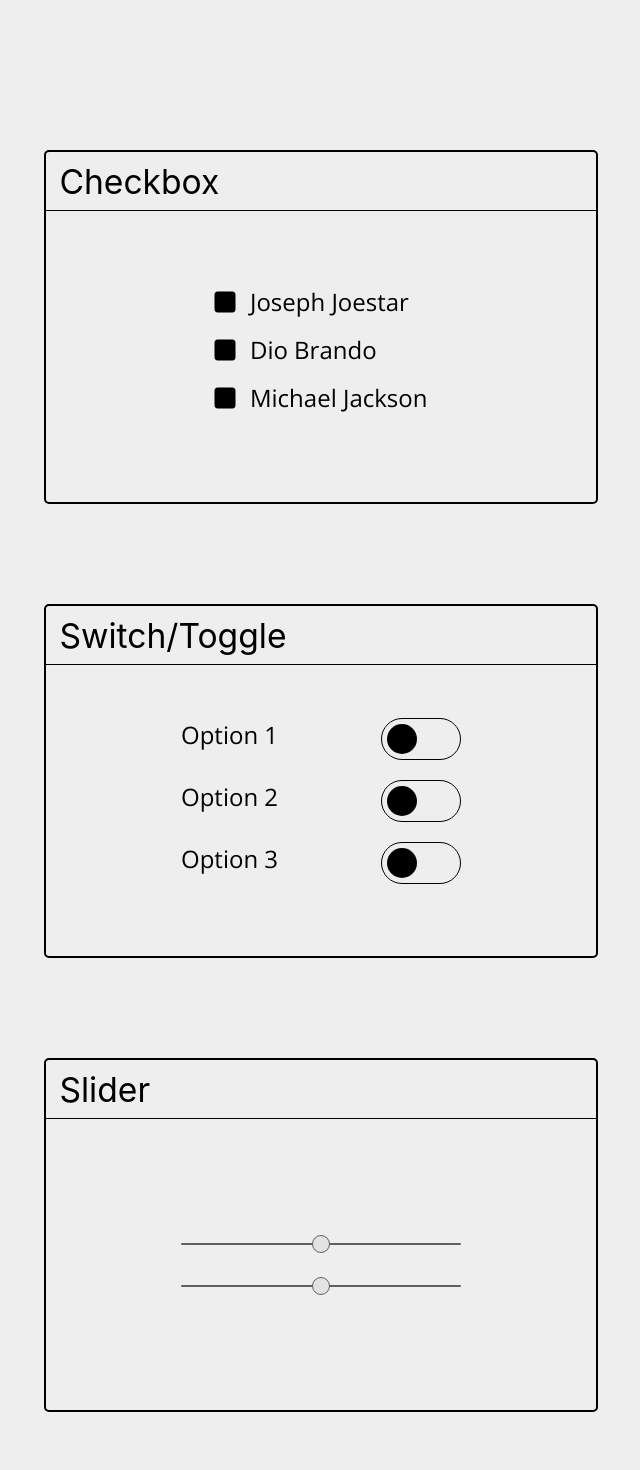
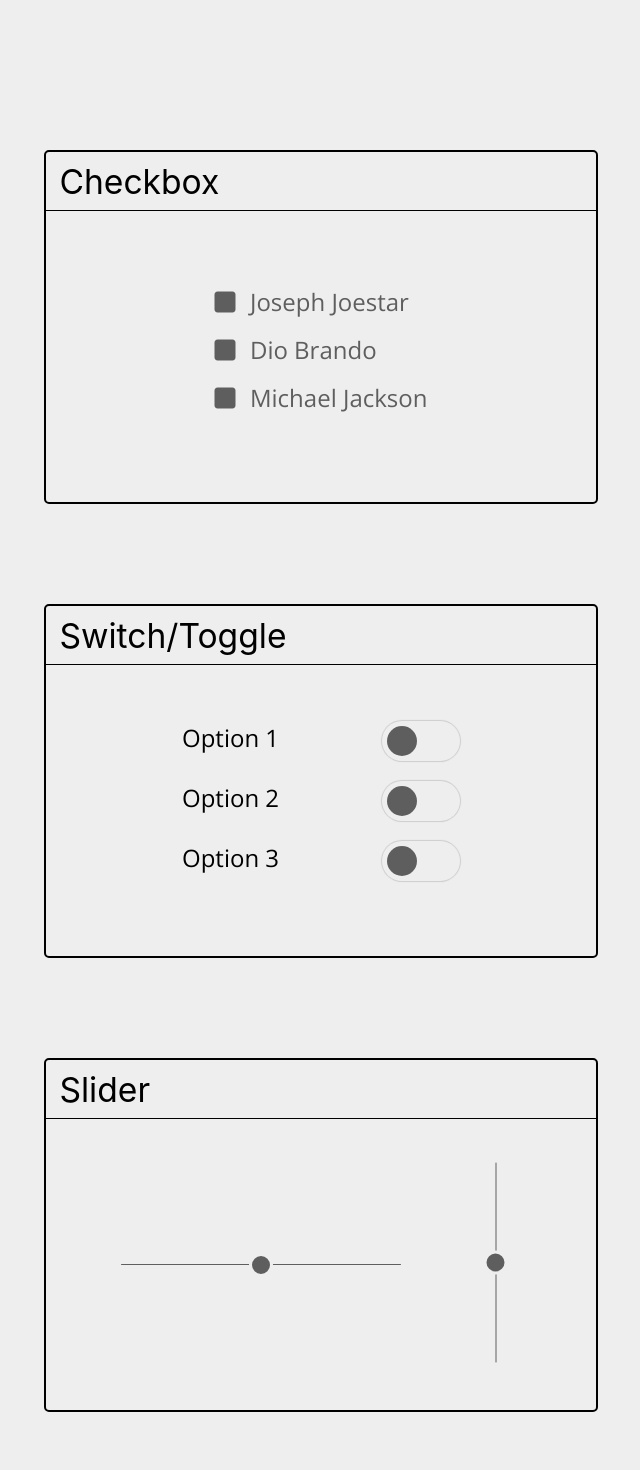
Before and after one commit to Spencer-J-Lee/simple-components, a React (Create React App) app: page / in a window 1280 px wide. Shown: the top 1470 px of the page, without its empty margins (319-959 px from the left). Built offline with nearby package versions, Linux system fonts and the light colour scheme.

Commit message:
Add sliders and opacity on hover for components

```diff
--- a/src/App.js
+++ b/src/App.js
@@ -3,6 +3,7 @@ import Checkbox from './containers/Checkbox/Checkbox';
 import Switch from './containers/Switch/Switch';
 import Slider from './containers/Slider/Slider';
 import Button from './components/Button/Button';
+import Menu from './components/Menu/Menu';
 import DisplayBox from './components/DisplayBox/DisplayBox';
 import classes from './App.module.css';
 
@@ -26,20 +27,20 @@ function App() {
       </DisplayBox>
 
       <DisplayBox title="Slider">
-        <div className={classes.ContentWrapper}>
-          <Slider type="square"/>
-          <Slider type="round"/>
+        <div className={classes.SlidersWrapper}>
+          <Slider />
+          <div className={classes.VertSliderWrapper}>
+            <Slider vertical='true'/>
+          </div>
         </div>
       </DisplayBox>
 
       <DisplayBox title="Button">
-        <div className={classes.ContentWrapper}>
-          <Button>Click Me</Button>
-        </div>
+        <Button>Click Me</Button>
       </DisplayBox>
 
       <DisplayBox title="Menu">
-
+        <Menu />
       </DisplayBox>
 
       <DisplayBox title="Progress Bar">
--- a/src/App.module.css
+++ b/src/App.module.css
@@ -17,3 +17,13 @@ html, body, #root {
   display: flex;
   flex-direction: column;
 }
+
+.SlidersWrapper {
+  margin-left: -120px;
+}
+
+.VertSliderWrapper {
+  position: absolute;
+  right: -20px;
+  bottom: 127px;
+}
--- a/src/components/DisplayBox/DisplayBox.module.css
+++ b/src/components/DisplayBox/DisplayBox.module.css
@@ -1,4 +1,5 @@
 .DisplayBox {
+  position: relative;
   display: flex;
   flex-direction: column;
   width: 550px;
--- /dev/null
+++ b/src/components/Menu/Menu.js
@@ -0,0 +1,12 @@
+import React from 'react';
+import classes from './Menu.module.css';
+
+const menu = props => {
+  return (
+    <div className={classes.Menu}>
+
+    </div>
+  )
+};
+
+export default menu;
--- a/src/containers/Checkbox/Checkbox.js
+++ b/src/containers/Checkbox/Checkbox.js
@@ -4,6 +4,12 @@ import classes from './Checkbox.module.css';
 export default class Checkbox extends Component {
   state = {
     checked: false,
+  };
+
+  checkedHandler = () => {
+    this.setState(prevState => {
+      return { checked: !prevState.checked };
+    });
   };
 
   render() {
@@ -13,14 +19,14 @@ export default class Checkbox extends Component {
       checkboxStyle['color'] = this.props.color;
     }
 
-    console.log(checkboxStyle)
-
     return (
       <label className={classes.CheckboxWrapper} style={checkboxStyle}>
         <input
           type="checkbox"
           className={classes.Checkbox}
-          disabled={this.props.disabled}></input>
+          disabled={this.props.disabled}
+          checked={this.state.checked}
+          onClick={this.checkedHandler}></input>
         <span className={classes.LabelText}>
           {this.props.text}
         </span>
--- a/src/containers/Checkbox/Checkbox.module.css
+++ b/src/containers/Checkbox/Checkbox.module.css
@@ -1,6 +1,10 @@
 .CheckboxWrapper {
   cursor: pointer;
   margin-bottom: 15px;
+}
+
+.CheckboxWrapper:hover .LabelText {
+  opacity: 1;
 }
 
 .Checkbox {
@@ -11,6 +15,14 @@
   color: inherit;
   font-family: "Open Sans", sans-serif;
   font-size: 24px;
+  opacity: 0.6;
+
+  -webkit-touch-callout: none;
+  -webkit-user-select: none;
+  -khtml-user-select: none;
+  -moz-user-select: none;
+  -ms-user-select: none;
+  user-select: none;
 }
 
 .LabelText:before {
@@ -18,11 +30,16 @@
   font-family: "FontAwesome";
   font-style: normal;
   margin-right: 0.6em;
+  transform: scale(1);
+}
+
+.Checkbox:checked + .LabelText {
+  opacity: 1;
 }
 
 .Checkbox:checked + .LabelText:before {
   content: '\f14a';
-  animation: pop 0.5s ease-in;
+  animation: pop 1s ease-in;
 }
 
 .Checkbox:disabled + .LabelText:before {
--- a/src/containers/Slider/Slider.js
+++ b/src/containers/Slider/Slider.js
@@ -11,14 +11,22 @@ export default class Slider extends Component {
   };
 
   render() {
+    let sliderClasses = [classes.Slider];
+
+    if (this.props.vertical) {
+      sliderClasses.push(classes.Vertical);
+    }
+
     return (
+      <div className={classes.SliderWrapper}>
         <input
           type="range"
           min="0"
           max="100"
           value={this.state.sliderValue}
           onChange={this.changeHandler}
-        className={classes.Slider}/>
+          className={sliderClasses.join(' ')}/>
+      </div>
     );
   };
 };
--- a/src/containers/Slider/Slider.module.css
+++ b/src/containers/Slider/Slider.module.css
@@ -6,7 +6,7 @@
   cursor: pointer;
   outline: 0;
   margin: 20px;
-  height: 2px;
+  height: 1px;
   border-radius: 10px;
 }
 
@@ -14,19 +14,28 @@
   opacity: 1;
 }
 
+/* .SliderWrapper:hover .Slider::-webkit-slider-thumb {
+  background-color: black;
+} */
+
 .Slider::-webkit-slider-thumb {
   -webkit-appearance: none;
   appearance: none;
-  width: 18px;
-  height: 18px;
-  background-color: #ddd;
-  border: 1px solid black;
+  width: 24px;
+  height: 24px;
+  background-color: black;
+  border: 3px solid #eee;
   border-radius: 50%;
 }
 
 .Slider::-moz-range-thumb {
-  width: 18px;
-  height: 18px;
+  width: 24px;
+  height: 24px;
   background-color: black;
   border-radius: 50%;
 }
+
+.Slider.Vertical {
+  transform: rotate(90deg);
+  width: 200px;
+}
--- a/src/containers/Switch/Switch.module.css
+++ b/src/containers/Switch/Switch.module.css
@@ -16,9 +16,14 @@
   width: 78px;
   height: 40px;
   background-color: transparent;
-  border: 1px solid black;
+  box-shadow: 0 0 1px 1px rgba(0, 0, 0, 0.23);
   border-radius: 100px;
   transition: background-color 0.3s ease;
+  opacity: 0.6;
+}
+
+.Toggle:hover {
+  opacity: 1;
 }
 
 .Circle {
@@ -29,11 +34,12 @@
   transform: scale(0.75);
   background-color: black;
   border-radius: 50%;
-  transition: left 0.3s ease, background-color 0.3s ease;;
+  transition: left 0.3s ease, background-color 0.3s ease;
 }
 
 .Checkbox:checked + .Toggle {
   background-color: black;
+  opacity: 1;
 }
 
 .Checkbox:checked + .Toggle > .Circle {
```
Also changed, not shown: src/components/Menu/Menu.module.css (added), src/components_to_make.txt. Lines whose indentation alone changed are shown as unchanged.
